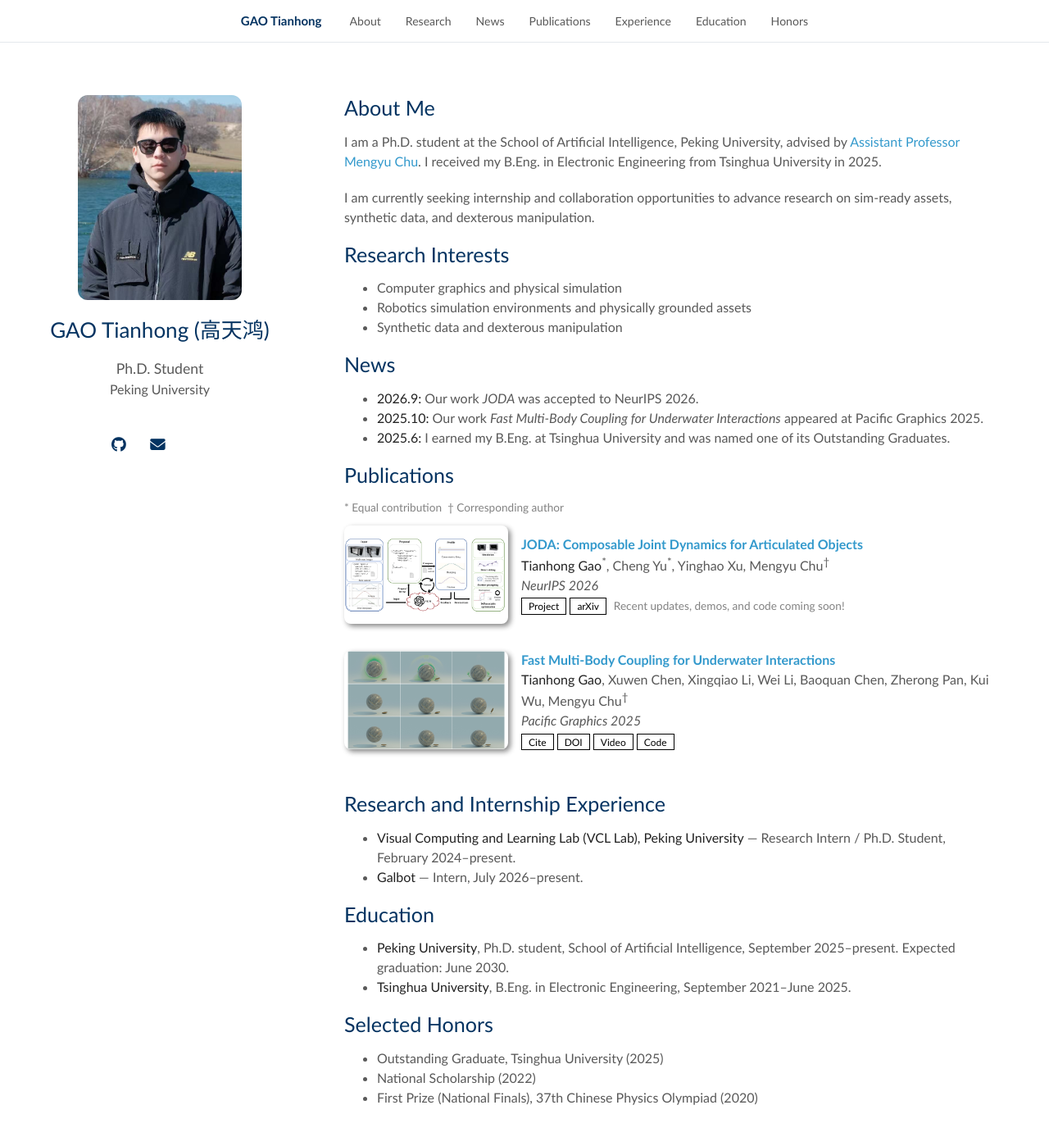
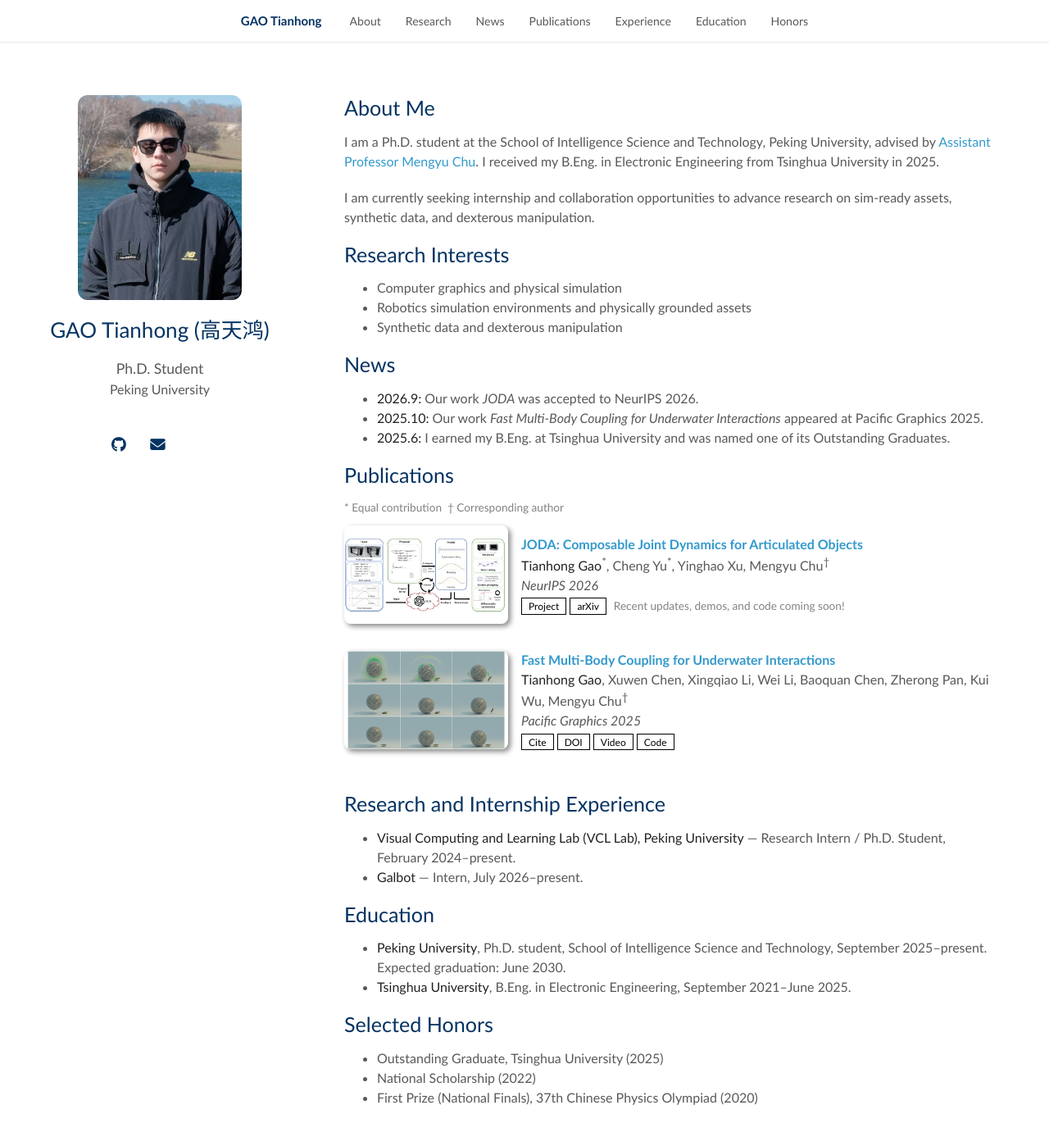
Before and after one commit to guesss2022/guesss2022.github.io, a Jekyll site: the page built from index.md, in a window 1280 px wide and 1400 px high. Shown: the top 1387 px of the window at 82% size. Built offline with Jekyll 4.4.1, drawn with Linux system fonts in a browser that asks for light colours; a style sheet for code colours, icons or effects is not loaded; our own code applies the rules of GitHub Pages for plain Markdown files.

Commit message:
Use official name for PKU intelligence school

```diff
--- a/index.md
+++ b/index.md
@@ -4,7 +4,7 @@ layout: homepage
 
 ## About Me
 
-I am a Ph.D. student at the School of Artificial Intelligence, Peking University, advised by [Assistant Professor Mengyu Chu](https://rachelcmy.github.io/). I received my B.Eng. in Electronic Engineering from Tsinghua University in 2025.
+I am a Ph.D. student at the School of Intelligence Science and Technology, Peking University, advised by [Assistant Professor Mengyu Chu](https://rachelcmy.github.io/). I received my B.Eng. in Electronic Engineering from Tsinghua University in 2025.
 
 I am currently seeking internship and collaboration opportunities to advance research on sim-ready assets, synthetic data, and dexterous manipulation.
 
@@ -33,7 +33,7 @@ I am currently seeking internship and collaboration opportunities to advance res
 
 ## Education
 
-- **Peking University**, Ph.D. student, School of Artificial Intelligence, September 2025–present. Expected graduation: June 2030.
+- **Peking University**, Ph.D. student, School of Intelligence Science and Technology, September 2025–present. Expected graduation: June 2030.
 - **Tsinghua University**, B.Eng. in Electronic Engineering, September 2021–June 2025.
 
 ## Selected Honors
```
